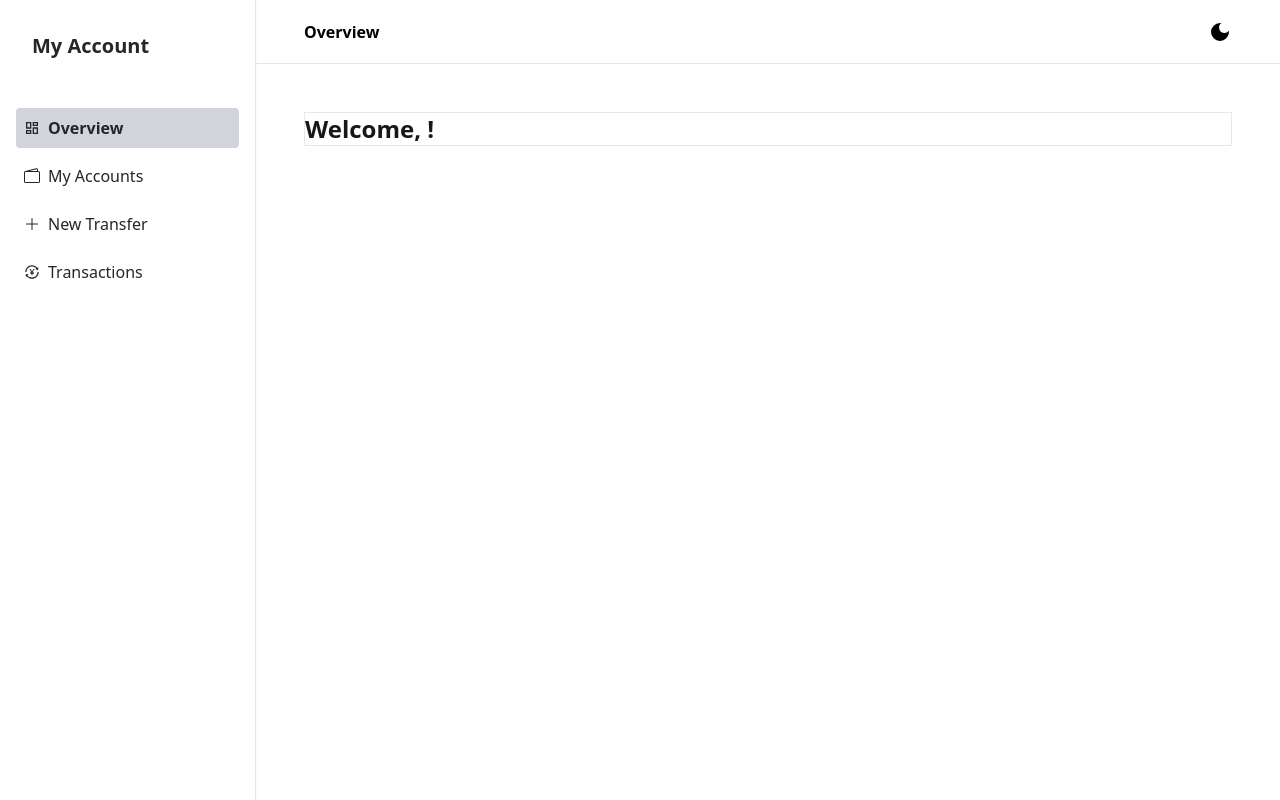
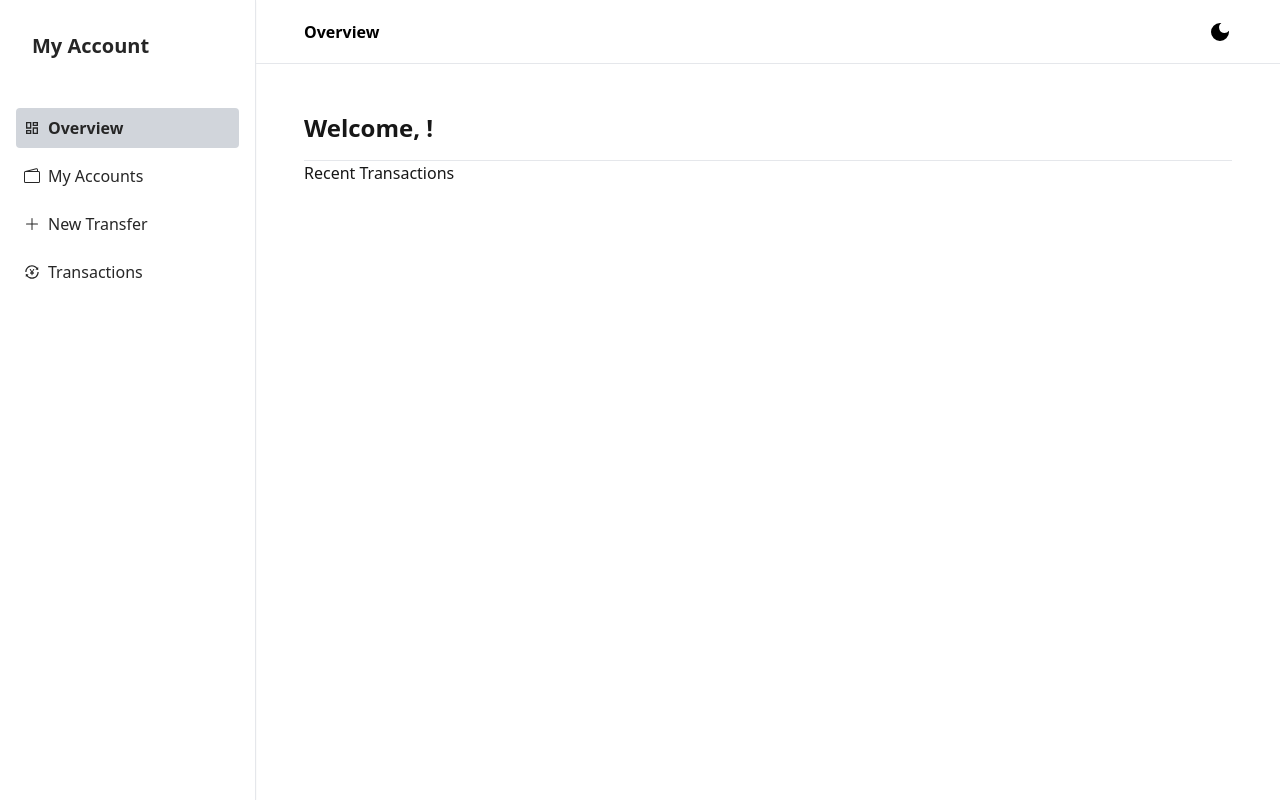
Before and after one commit to cjdomacena/IS322-Final-Project, a React (Create React App) app: page / in a window 1280 px wide. Built offline with nearby package versions, Linux system fonts and the light colour scheme; no server answers.

Commit message:
refactor: :recycle: idk what to add here

```diff
--- a/db.json
+++ b/db.json
@@ -16,7 +16,8 @@
            "destination": "32765847-e950-4e6e-816c-763f15c9422f",
            "amount": -520.00,
            "description": "Bills Payment",
-           "type": "Transfer"
+           "type": "Transfer",
+           "created_at": "2022-02-07T01:53:58"
          }
         ]
       },
@@ -30,7 +31,8 @@
             "destination": "32765847-e950-4e6e-816c-763f15c9422f",
             "amount": 520.0,
             "description": "Bills Payment",
-            "type": "Receive"
+            "type": "Receive",
+            "created_at": "2022-02-07T01:53:58"
           }
         ]
       },
--- a/src/pages/Dashboard.tsx
+++ b/src/pages/Dashboard.tsx
@@ -1,3 +1,4 @@
+import { IAccount } from '../redux/AccountSlice';
 import { useAppSelector } from '../redux/hooks';
 
 type Props = {};
@@ -5,11 +6,17 @@ type Props = {};
 const Dashboard = (props: Props) => {
   const { user } = useAppSelector((state) => state.accounts);
 
+
   return (
-    <div className=" w-auto h-auto border m-12 dark:text-white text-neutral-900">
+    <div className=" w-auto h-auto  m-12 dark:text-white text-neutral-900">
       {user ? (
         <div>
-          <h1 className='text-2xl font-semibold'> Welcome, {user.name}! </h1>
+          <h1 className="text-2xl font-semibold"> Welcome, {user.name}! </h1>
+          <div className="mt-4 w-full border-t dark:border-t-neutral-600"></div>
+          <div>
+            <h1>Recent Transactions</h1>
+
+          </div>
         </div>
       ) : null}
     </div>
--- a/src/redux/AccountSlice.ts
+++ b/src/redux/AccountSlice.ts
@@ -1,18 +1,19 @@
 import {createSlice, PayloadAction} from '@reduxjs/toolkit';
 
-interface IAccount {
+export interface IAccount {
   account_id: string;
   account_name: string,
   balance: string;
   transactions: ITransactions[]
 }
 
-interface ITransactions {
+export interface ITransactions {
 	amount: number,
 	origin: string,
 	destination: string,
 	description: string,
-	type: string
+	type: string,
+  created_at: Date | string
 }
 
 interface IUser  {
@@ -27,8 +28,9 @@ interface IUser  {
 
 
 
-const initialState: {user: IUser} | null = {
-  user: {_id: '',
+const initialState: { user: IUser } | null = {
+  user: {
+    _id: '',
     name: '',
     email: '',
     phone: '',
@@ -40,15 +42,17 @@ const initialState: {user: IUser} | null = {
         account_name: '',
         transactions: [
           {
-          amount: 0.00,
-          origin: "",
-          destination: "",
-          description: "",
-          type: "",
+            amount: 0.0,
+            origin: '',
+            destination: '',
+            description: '',
+            type: '',
+            created_at: '',
           },
         ],
       },
-  ],}
+    ],
+  },
 };
 
 export const accountSlice = createSlice({
```
Lines whose indentation alone changed are shown as unchanged.
